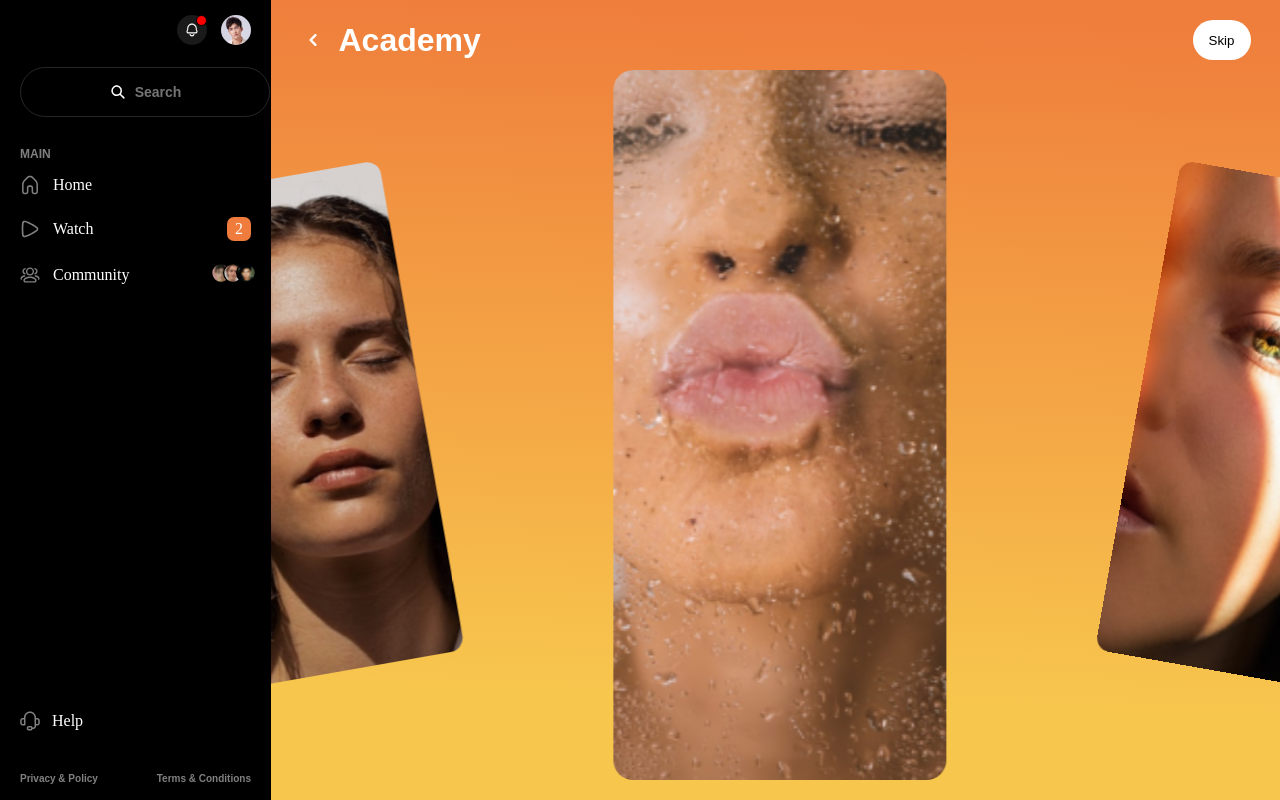
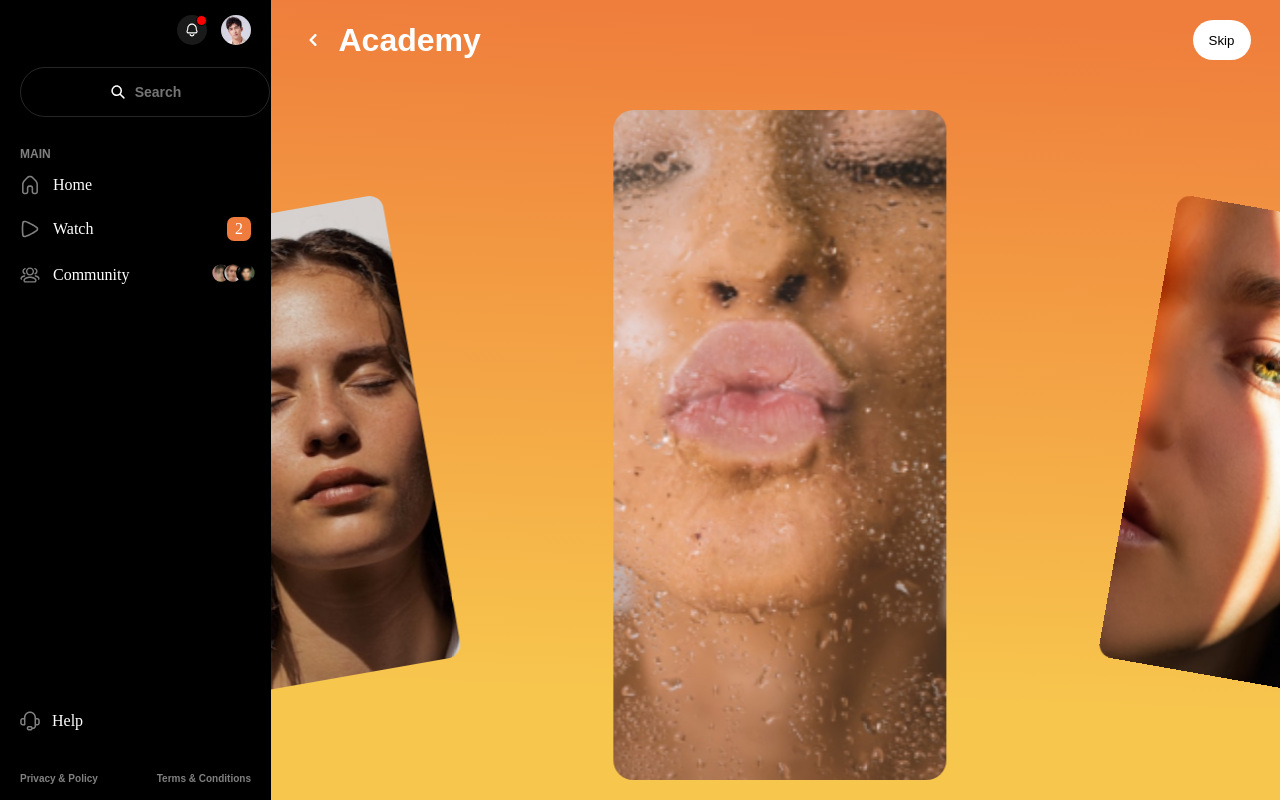
Before and after one commit to FlameFront-end/geexarts-test, a React (Vite) app: page /slider/1 in a window 1280 px wide. Built offline with nearby package versions, Linux system fonts and the light colour scheme.

Commit message:
fix: slider [2]

```diff
--- a/src/pages/Slider/Slider.scss
+++ b/src/pages/Slider/Slider.scss
@@ -18,7 +18,7 @@
   right: 0;
   left: 0;
   width: 100%;
-  height: calc(100% - 90px);
+  height: calc(100% - 130px);
 }
 
 
```
